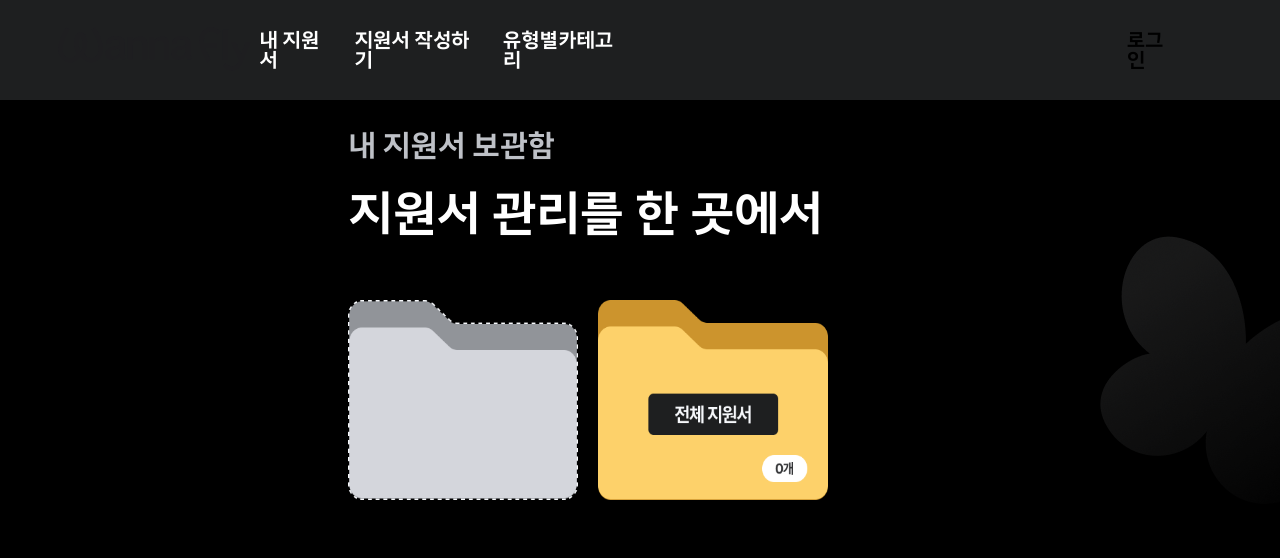
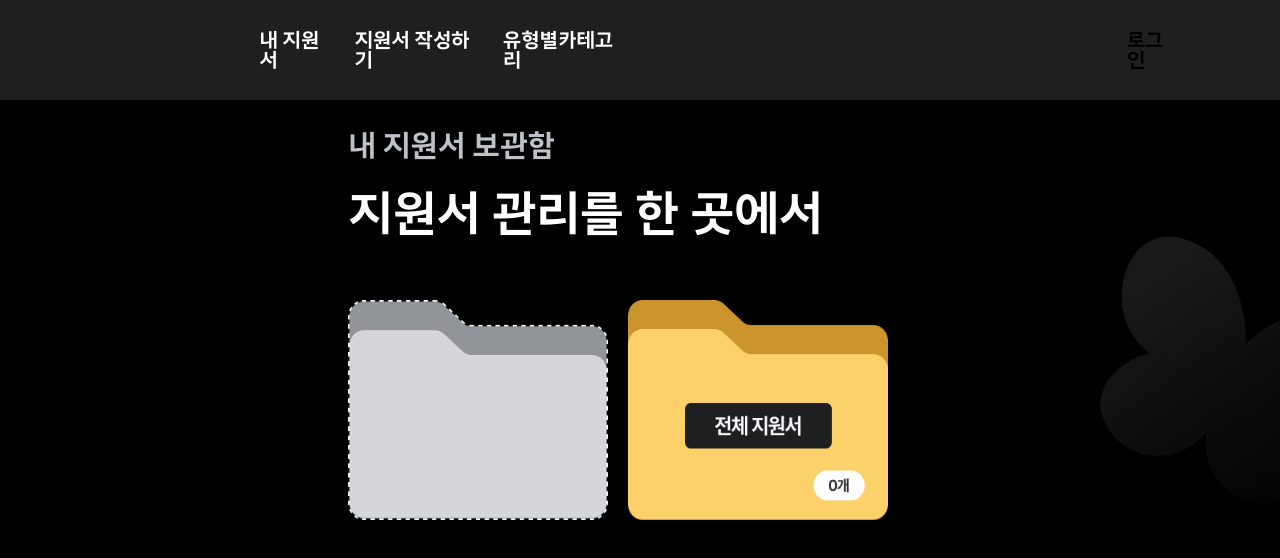
Before and after one commit to kusitms-wannafly/wannafly_fe, a React (Vite) app: page / in a window 1280 px wide. Shown: the top 558 px of the page. Built offline with nearby package versions, Linux system fonts and the light colour scheme; no server answers.

Commit message:
styles: folder imgage modified

```diff
--- a/src/pages/Main/index.tsx
+++ b/src/pages/Main/index.tsx
@@ -49,8 +49,8 @@ const FolderContainer = styled.div`
 `;
 
 const Folder = styled.img`
-  width: 250px;
-  height: 200px;
+  width: 280px;
+  height: 220px;
   padding-right: 20px;
 `;
 const UnionButterfly = styled.img`
```
